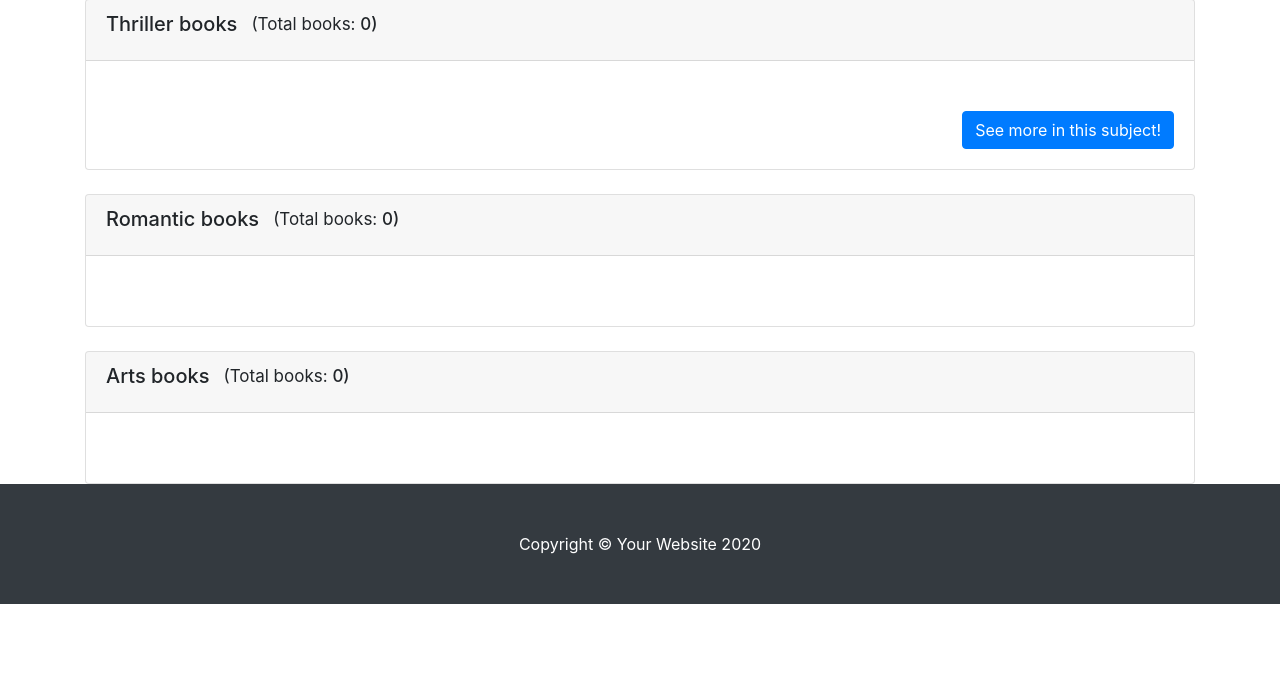
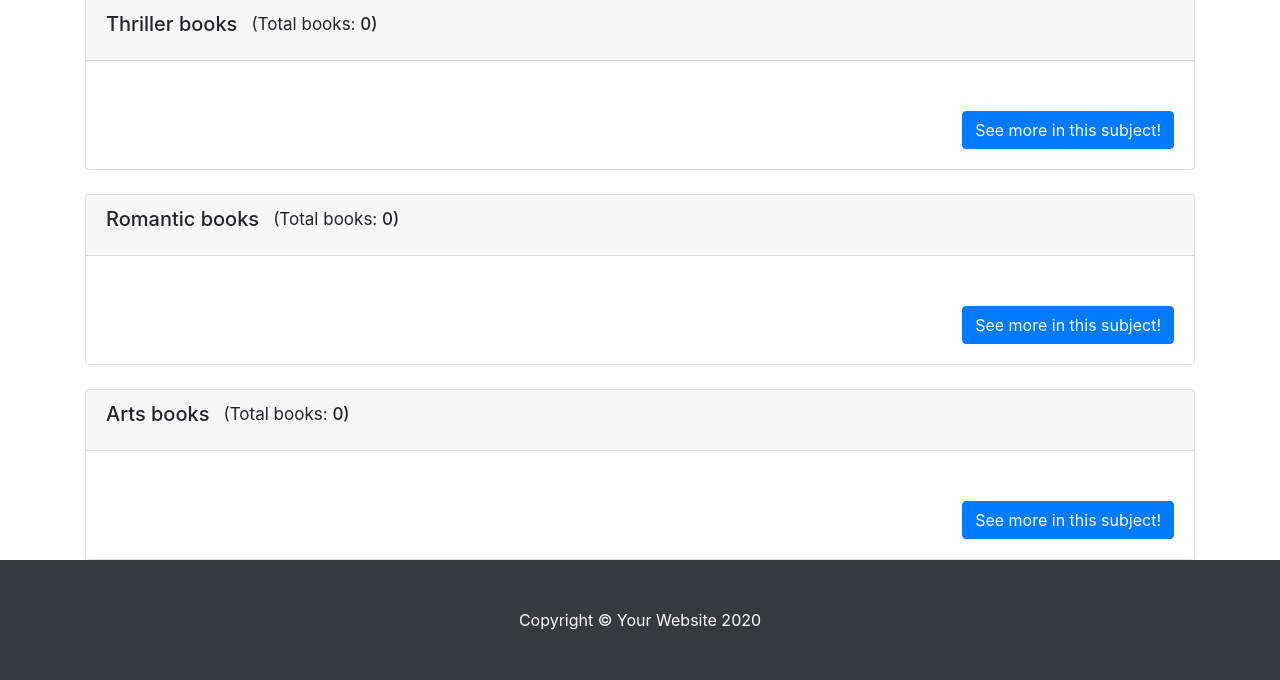
Before and after one commit to sajib-4414/infovislibraryproject, a Django app: page / in a window 1280 px wide. Shown: the part 451-1131 px from the top of the page. Before the commit the page ends 1055 px from the top, so only its background shows below. Run offline with Django 3.2, Linux system fonts and the light colour scheme; data that the repository does not hold is empty; some libraries are stand-ins or nearby versions.

Commit message:
homepage each item now shows small information div

```diff
--- a/infovisproject1/library/templates/index.html
+++ b/infovisproject1/library/templates/index.html
@@ -128,7 +128,17 @@
                                 {#                            <p class="card-text">Author: "{{ book.authors.first.name }}"</p>#}
                             </div>
                             <div class="card-footer">
-                                <a href="#" class="btn btn-primary">Find Out More!</a>
+                                {#                            <a href="#" class="btn btn-primary">Find Out More!</a>#}
+                                <div class="row">
+                                    <div class="col-sm-3 p-0 border"><i class="fa fa-tablet" aria-hidden="true"></i>
+                                        <br>Ebook
+                                    </div>
+                                    <div class="col-sm-4 p-0 border">4.5 <i class="fa fa-star" aria-hidden="true"></i>
+                                        <br> Ratings
+                                    </div>
+                                    <div class="col-sm-5 p-0 border"><b>5k</b><br>Borrowings</div>
+
+                                </div>
                             </div>
                         </div>
                     </div>
@@ -136,6 +146,8 @@
                 {% endfor %}
             </div>
             <!-- /.row -->
+        <a href="/search?keywords=romance&pagenum=1" class="btn btn-primary float-right">See more in this
+                subject!</a>
 
         </div>
     </div>
@@ -180,7 +192,17 @@
                                 {#                            <p class="card-text">Author: "{{ book.authors.first.name }}"</p>#}
                             </div>
                             <div class="card-footer">
-                                <a href="#" class="btn btn-primary">Find Out More!</a>
+                                {#                            <a href="#" class="btn btn-primary">Find Out More!</a>#}
+                                <div class="row">
+                                    <div class="col-sm-3 p-0 border"><i class="fa fa-tablet" aria-hidden="true"></i>
+                                        <br>Ebook
+                                    </div>
+                                    <div class="col-sm-4 p-0 border">4.5 <i class="fa fa-star" aria-hidden="true"></i>
+                                        <br> Ratings
+                                    </div>
+                                    <div class="col-sm-5 p-0 border"><b>5k</b><br>Borrowings</div>
+
+                                </div>
                             </div>
                         </div>
                     </div>
@@ -188,6 +210,8 @@
                 {% endfor %}
             </div>
             <!-- /.row -->
+        <a href="/search?keywords=arts&pagenum=1" class="btn btn-primary float-right">See more in this
+                subject!</a>
 
         </div>
     </div>
```
